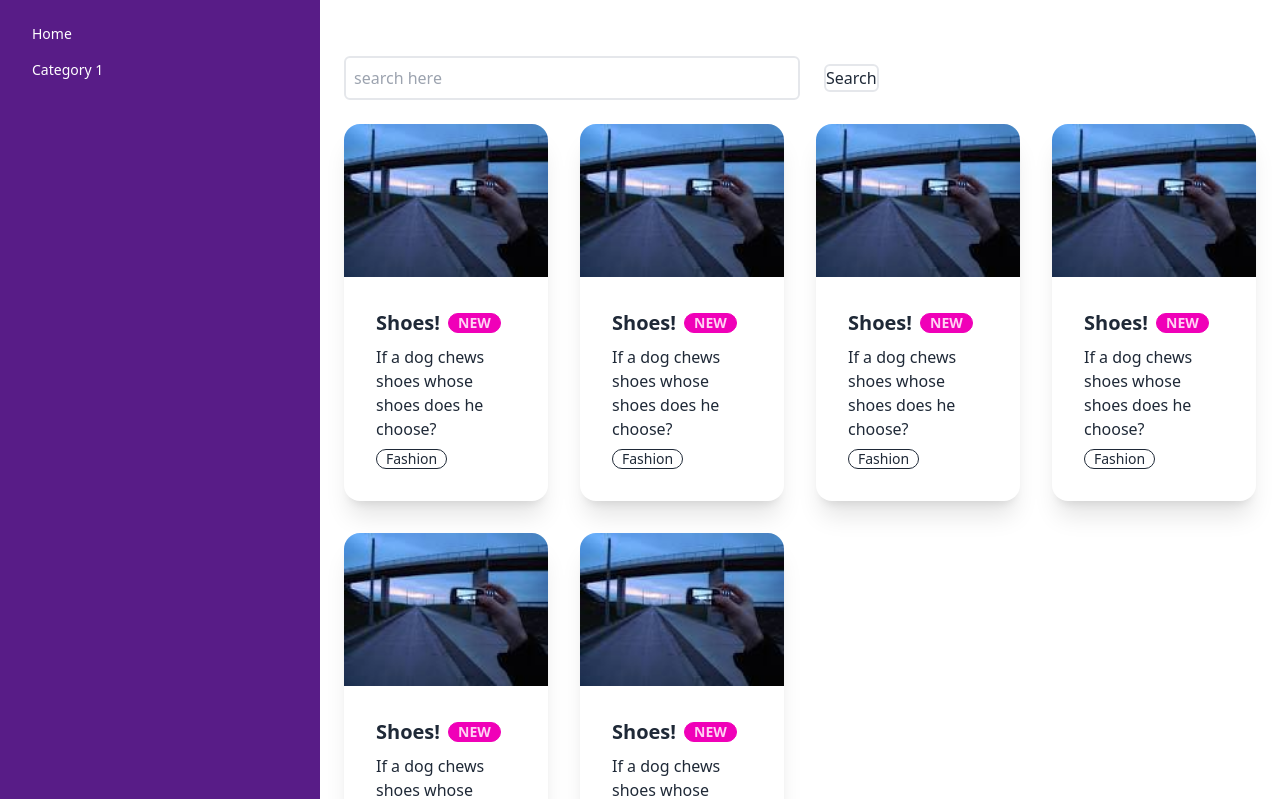
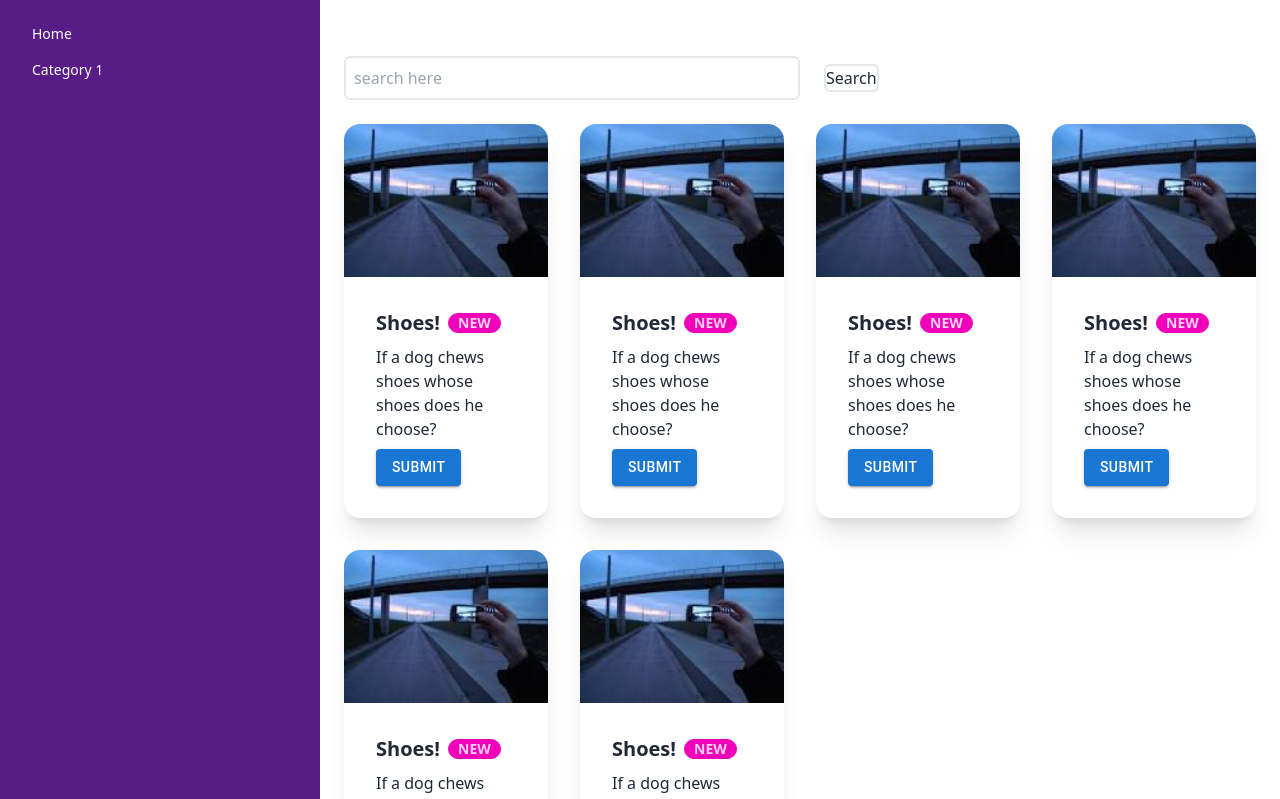
Before and after one commit to Asadullah246/drive, a React (Vite) app: page / in a window 1280 px wide. Shown: the top 799 px of the page. Built offline with nearby package versions, Linux system fonts and the light colour scheme; the HTML template or start-up script is replaced by a standard one.

Commit message:
button updated

```diff
--- a/package.json
+++ b/package.json
@@ -13,6 +13,7 @@
     "@emotion/react": "^11.11.1",
     "@emotion/styled": "^11.11.0",
     "@mui/icons-material": "^5.13.7",
+    "@mui/lab": "^5.0.0-alpha.135",
     "@mui/material": "^5.13.7",
     "localforage": "^1.10.0",
     "match-sorter": "^6.3.1",
--- a/src/components/Card.jsx
+++ b/src/components/Card.jsx
@@ -1,18 +1,13 @@
 import cardImg1 from "../assets/CardImage/download.jpg";
-
+import LoadingButton from "@mui/lab/LoadingButton";
 const Card = () => {
   return (
     <div className="grid lg:grid-cols-4  md:grid-cols-2 sm:grid-cols-1 gap-4 md:gap-8 ">
-     {
-        [...Array(6)].map((a,index)=>{
+      {[...Array(6)].map((a, index) => {
         return (
           <div key={index} className="card  bg-base-100 shadow-xl">
             <figure>
-                  <img
-                    src={cardImg1}
-                    alt="Shoes"
-                    className="w-full "
-                  />
+              <img src={cardImg1} alt="Shoes" className="w-full " />
             </figure>
             <div className="card-body">
               <h2 className="card-title">
@@ -21,14 +16,17 @@ const Card = () => {
               </h2>
               <p>If a dog chews shoes whose shoes does he choose?</p>
               <div className="card-actions justify-start">
-                    <div className="badge badge-outline">Fashion</div>
+                {/* <div className="badge badge-outline">Fashion</div> */}
+
+                <LoadingButton loading={false} variant="contained">
+                  Submit
+                </LoadingButton>
                 {/* <div className="badge badge-outline">Products</div> */}
               </div>
             </div>
           </div>
-            )
-        })
-     }
+        );
+      })}
     </div>
   );
 };
```
Also changed, not shown: 1 other file (tests, documents, lock files or other folders). Lines whose indentation alone changed are shown as unchanged.
